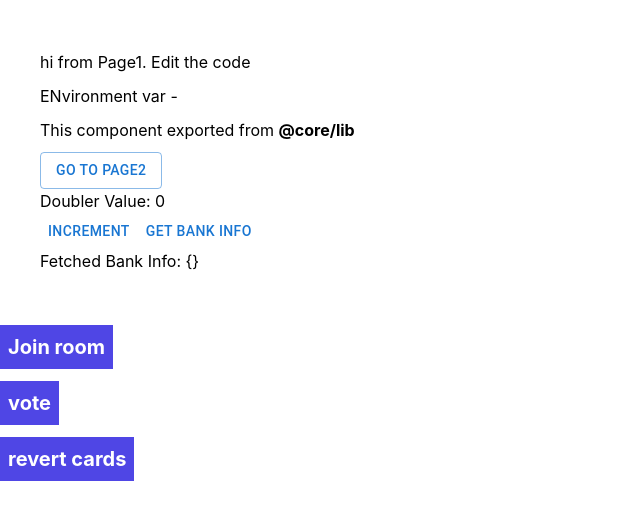
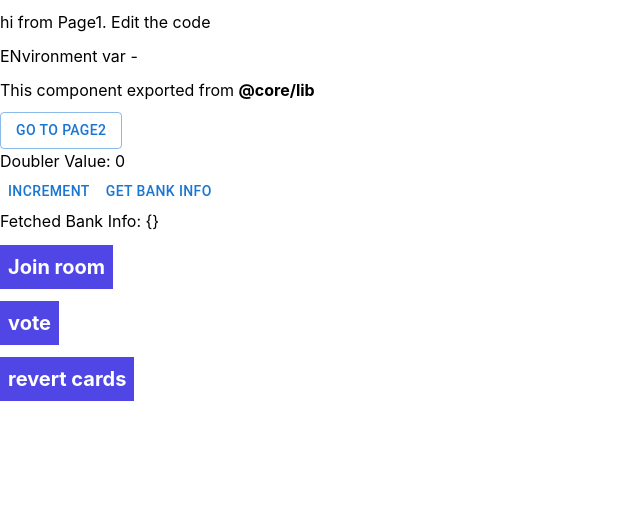
Before and after one commit to mohumedsalah/PlanPokerApp, a React (Create React App) app in the folder apps/frontend/: page / in a window 1280 px wide. Shown: the top 520 px of the page, without its empty margins (0-640 px from the left). Built offline with nearby package versions, Linux system fonts and the light colour scheme; no server answers.

Commit message:
layout for structure

```diff
--- a/apps/frontend/src/assets/styles/index.css
+++ b/apps/frontend/src/assets/styles/index.css
@@ -12,10 +12,6 @@ code {
 		monospace;
 }
 
-.root {
-	padding: 40px;
-}
-
 .text {
 	font-size: 20;
 	color: #006699;
```
